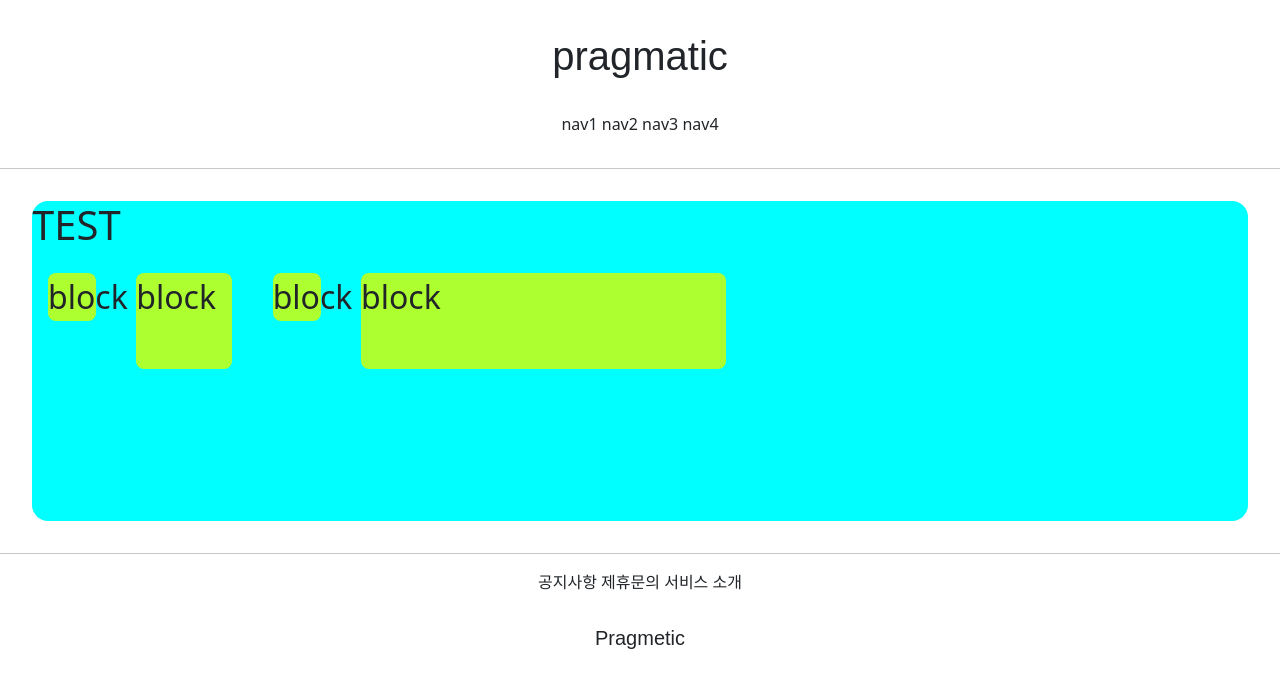
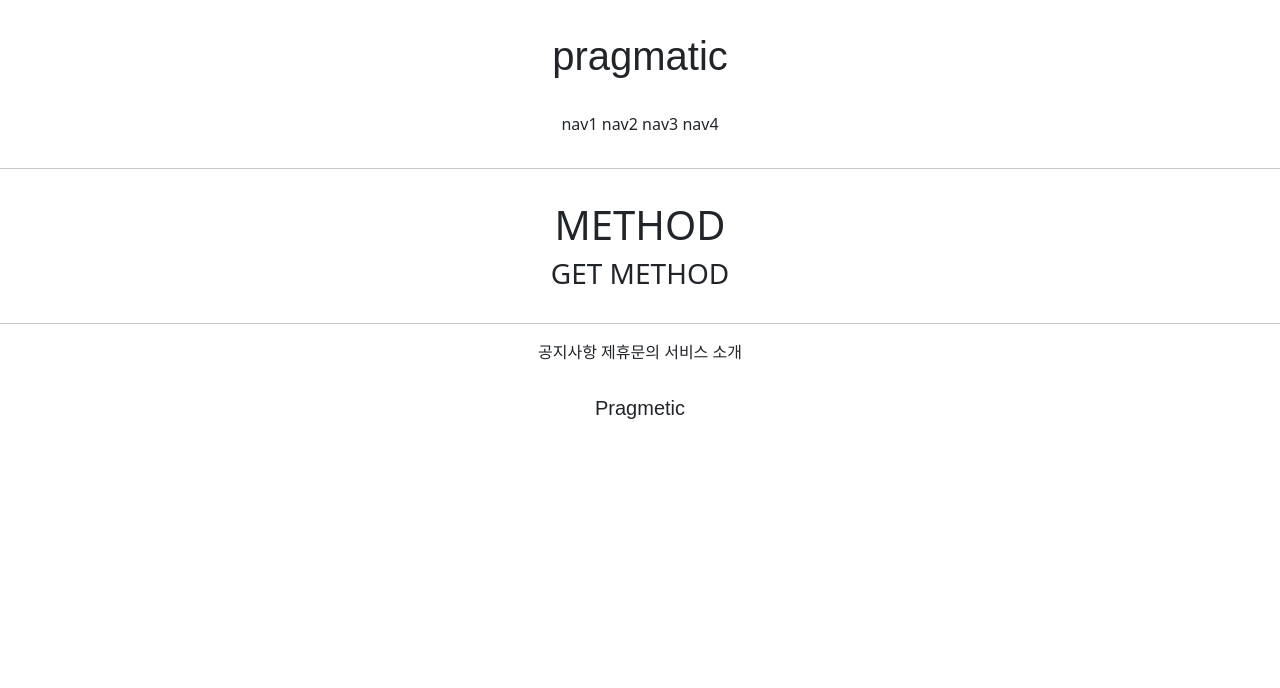
Before and after one commit to gyullo18/gis_1ban, a Django app: page /accounts/hello_world/ in a window 1280 px wide. Shown: the top 688 px of the page. Run offline with Django 3.2, Linux system fonts and the light colour scheme; parts of the project's set-up code (start-up, migrations or seed data) failed here and were passed over; some web fonts are replaced.

Commit message:
7/8 1ban class commit 2

```diff
--- a/accountapp/templates/accountapp/hello_world.html
+++ b/accountapp/templates/accountapp/hello_world.html
@@ -2,27 +2,11 @@
 
 {% block content %}
 
-      <style>
 
-         .testing {
-             background-color: greenyellow;
-             display: inline-block;
-             margin: 1rem;
-             height: 48px;
-             width : 48px;
-             border-radius: .5rem;
-         }
+      <div style = 'margin: 2rem; text-align: center'>
+        <H1>METHOD</H1>
 
-      </style>
-
-      <div style = 'height : 20rem; background-color : aqua; margin : 2rem; border-radius:1rem; overflow: hidden; font-size: 2rem'>
-          <h1>TEST</h1>
-          <div class="testing" style = 'height: 48px; width: 48px'>block</div>
-          <div class="testing" style = 'height: 3em; width: 3em'>block</div>
-          <div class="testing" style = 'height: 3rem; width: 3rem'>block</div>
-          <div class="testing" style = 'height: 30%; width: 30%'>block</div>
-
-
+        <H3>{{ text }}</H3>
       </div>
 
 {%  endblock %}
--- a/accountapp/views.py
+++ b/accountapp/views.py
@@ -4,4 +4,9 @@ from django.shortcuts import render
 # Create your views here.
 
 def hello_world(request):
-    return render(request, 'accountapp/hello_world.html')
+    if request.method == 'POST' :
+        return render(request, 'accountapp/hello_world.html',
+                      context={'text' : 'POST METHOD'})
+    else :
+        return render(request, 'accountapp/hello_world.html',
+                      context={'text' : 'GET METHOD'})
```
